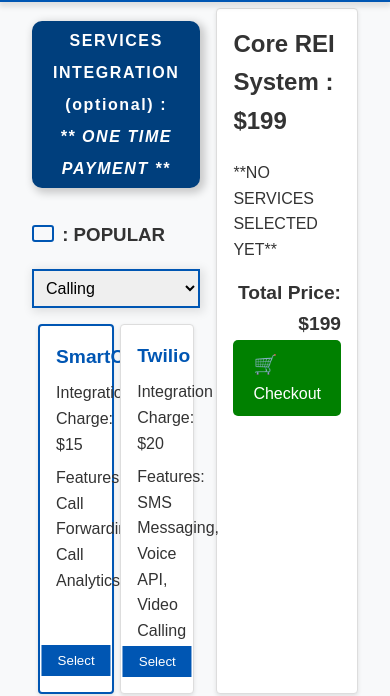
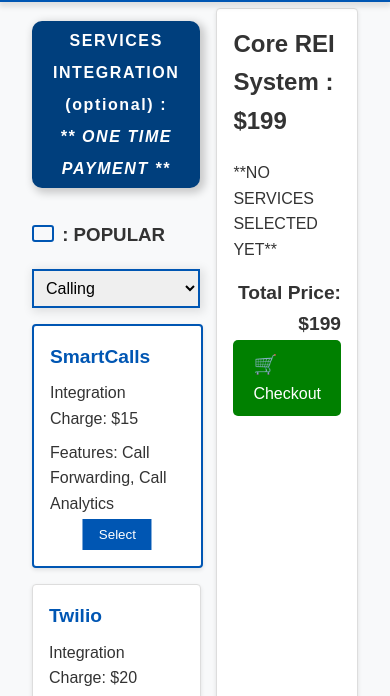
Before and after one commit to inspirebyteio/revisor, a plain HTML site: page integrations.html in a window 390 px wide. Shown: the part 109-805 px from the top of the page. Drawn offline with Linux system fonts and the light colour scheme.

Commit message:
Improve Select Services options

```diff
--- a/css/styles.css
+++ b/css/styles.css
@@ -683,6 +683,16 @@ footer p a {
         align-items: center;
     }
 
+    .api-options {
+        display: flex;
+        flex-direction: column;
+        justify-content: space-evenly;
+    }
+
+    .api-option{
+        width: 80% !important;
+    }
+
 }
 
 @media (max-width: 480px) {
@@ -754,13 +764,15 @@ footer p a {
     }
 
 
+    .api-options {
+        display: flex;
+        flex-direction: column;
+        justify-content: space-evenly;
+    }
 
-
-
-
-
-
-
+    .api-option{
+        width: 80% !important;
+    }
 
     #usps {
         flex: grid;
```
